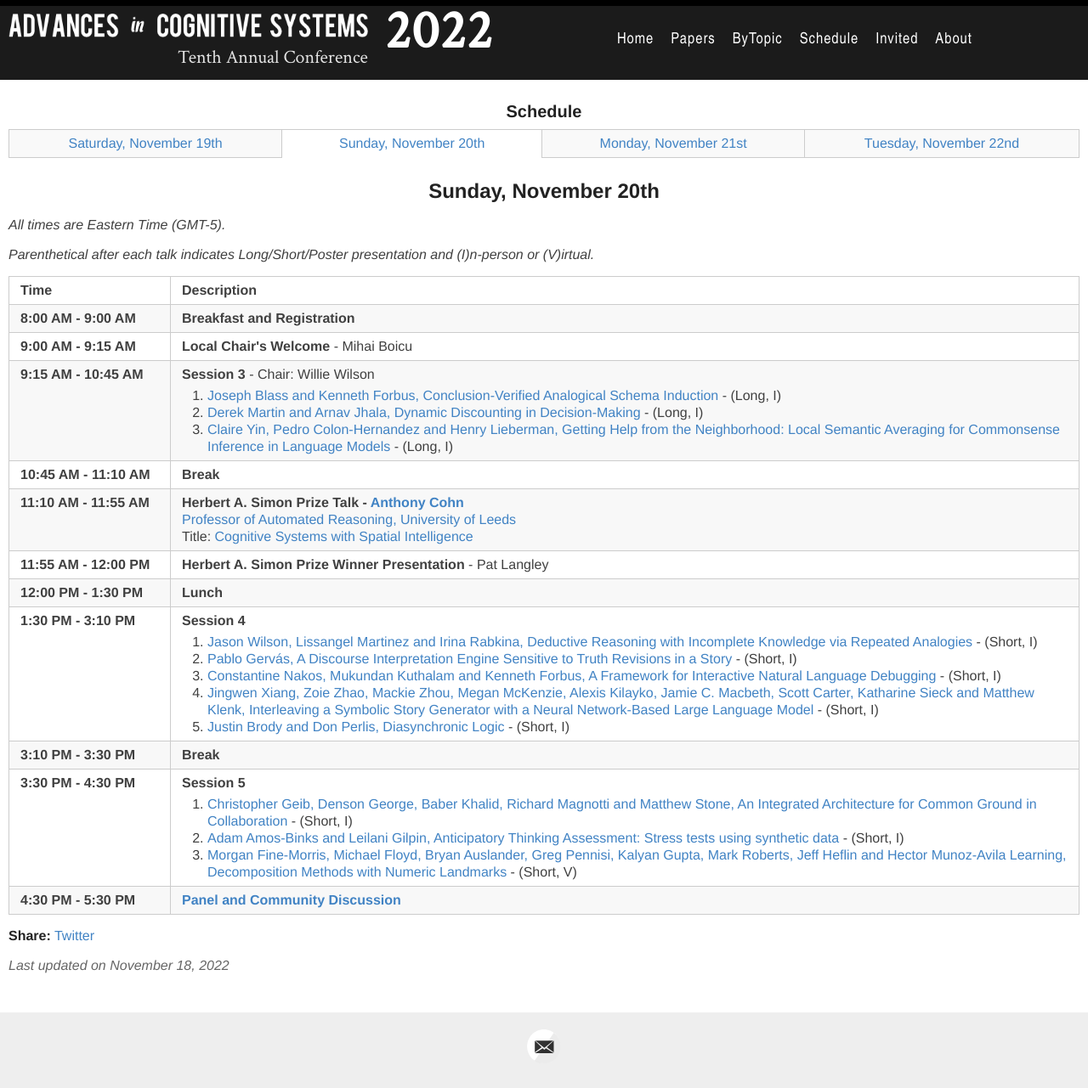
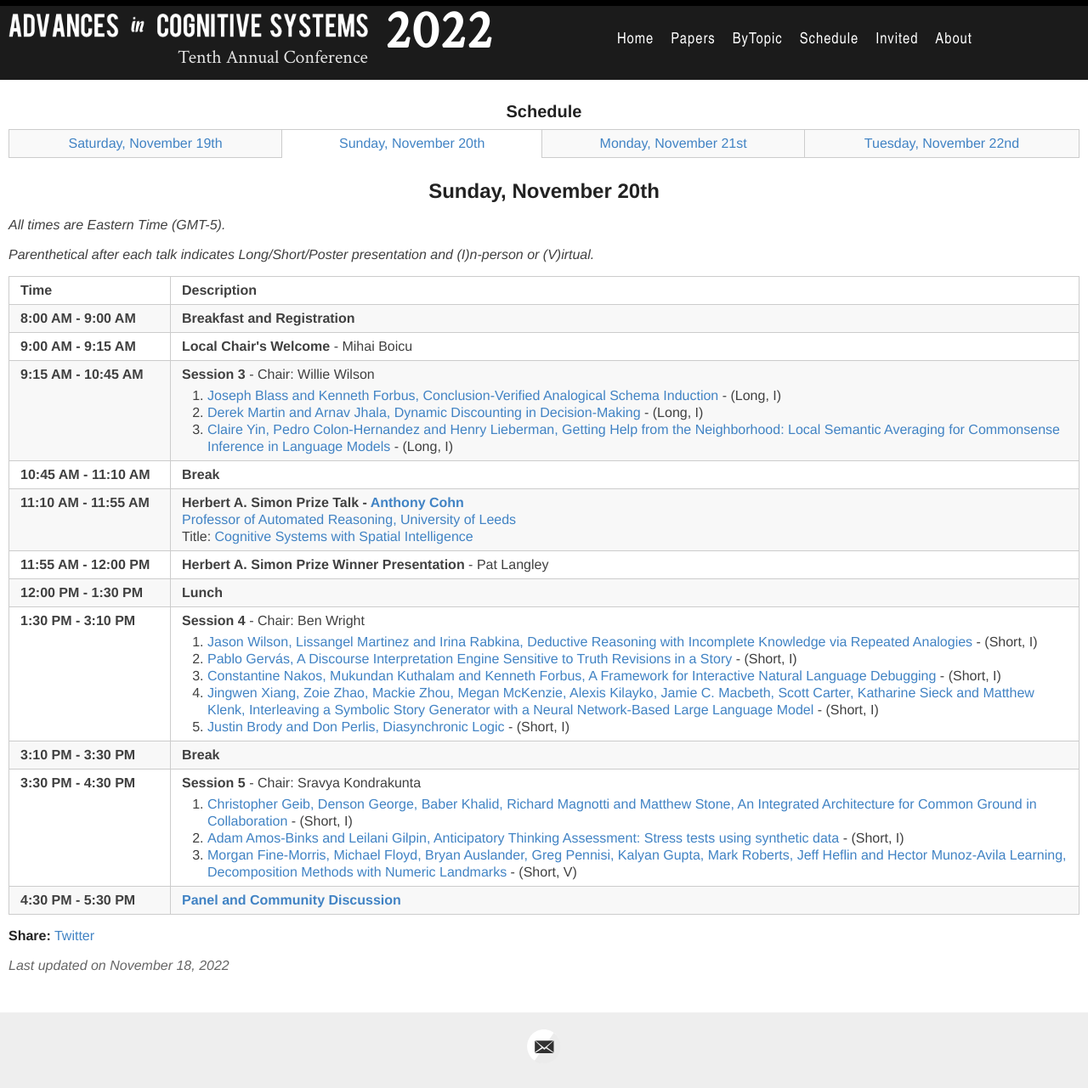
Before and after one commit to AdvancesInCognitiveSystems/acs2022, a Jekyll site: the page built from _days/sunday-day2.md, in a window 1280 px wide. Shown: the whole page at 85% size. Built offline with Jekyll 4.4.1, drawn with Linux system fonts in a browser that asks for light colours.

Commit message:
Add session chairs

```diff
--- a/_days/sunday-day2.md
+++ b/_days/sunday-day2.md
@@ -74,7 +74,7 @@ Title: <a href="{{site.baseurl}}/talks/#Cohn_talk"> Cognitive Systems with Spati
 
 <tr>
    <td> <span class="schedtime"> 1:30 PM - 3:10 PM </span></td>
-   <td id="session4">  <b> Session 4 </b>
+   <td id="session4">  <b> Session 4 </b> - Chair: Ben Wright
      <ol>
      <li> <a href="{{site.baseurl}}/data/acs22_paper-8878.pdf">Jason Wilson, Lissangel Martinez and Irina Rabkina, Deductive Reasoning with Incomplete Knowledge via Repeated Analogies</a> - (Short, I)</li>
      <li> <a href="{{site.baseurl}}/data/acs22_paper-2091.pdf">Pablo Gervás, A Discourse Interpretation Engine Sensitive to Truth Revisions in a Story</a> - (Short, I)</li>
@@ -91,7 +91,7 @@ Title: <a href="{{site.baseurl}}/talks/#Cohn_talk"> Cognitive Systems with Spati
 
 <tr>
    <td> <span class="schedtime"> 3:30 PM - 4:30 PM </span></td>
-   <td id="session4">  <b> Session 5 </b>
+   <td id="session4">  <b> Session 5 </b> - Chair: Sravya Kondrakunta
    <!--  <div class=shortnote>Short talks are 10 minutes plus 2 minutes for questions during changeover.</div> -->
    <!-- ###### Chaired by TBD -->
      <ol>
```
